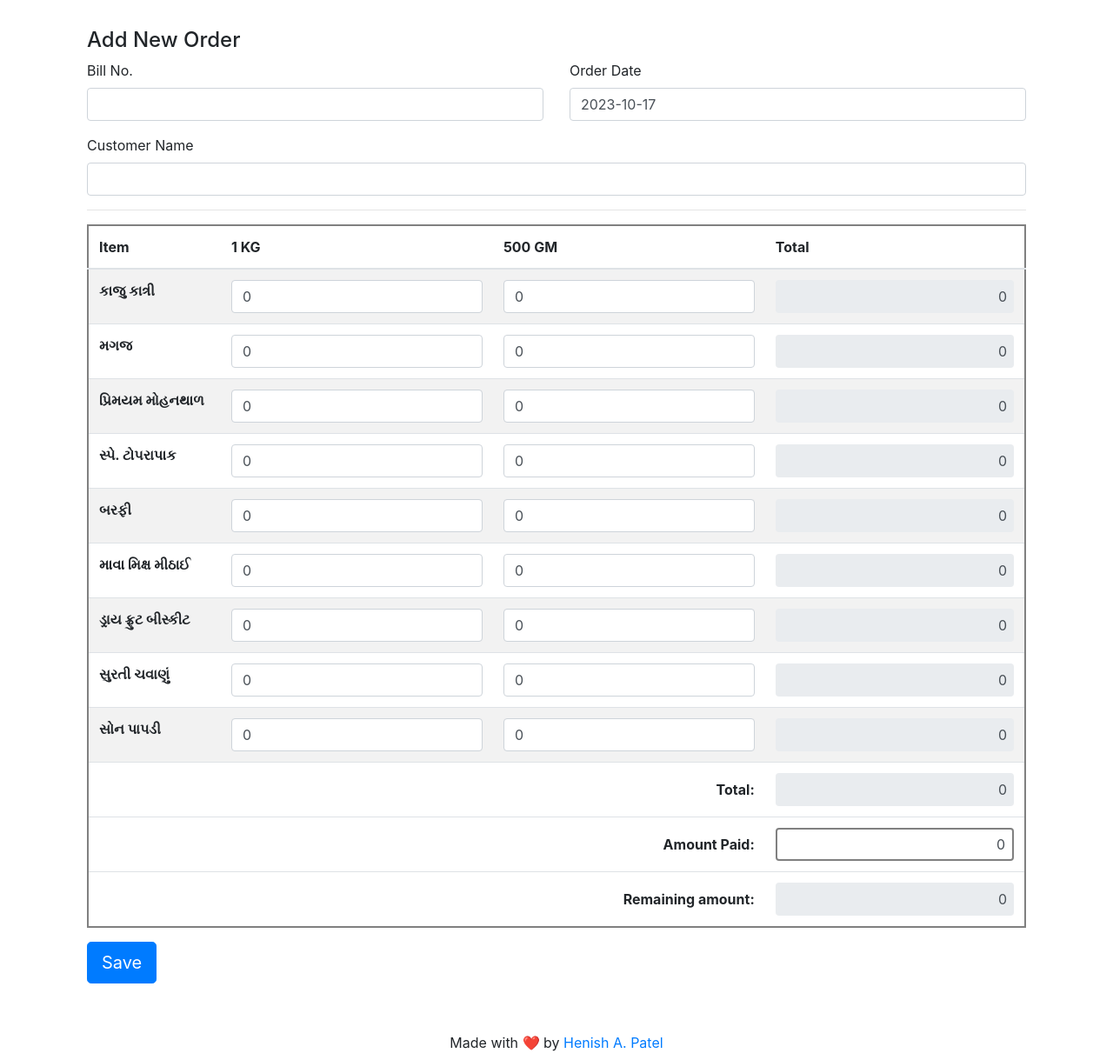
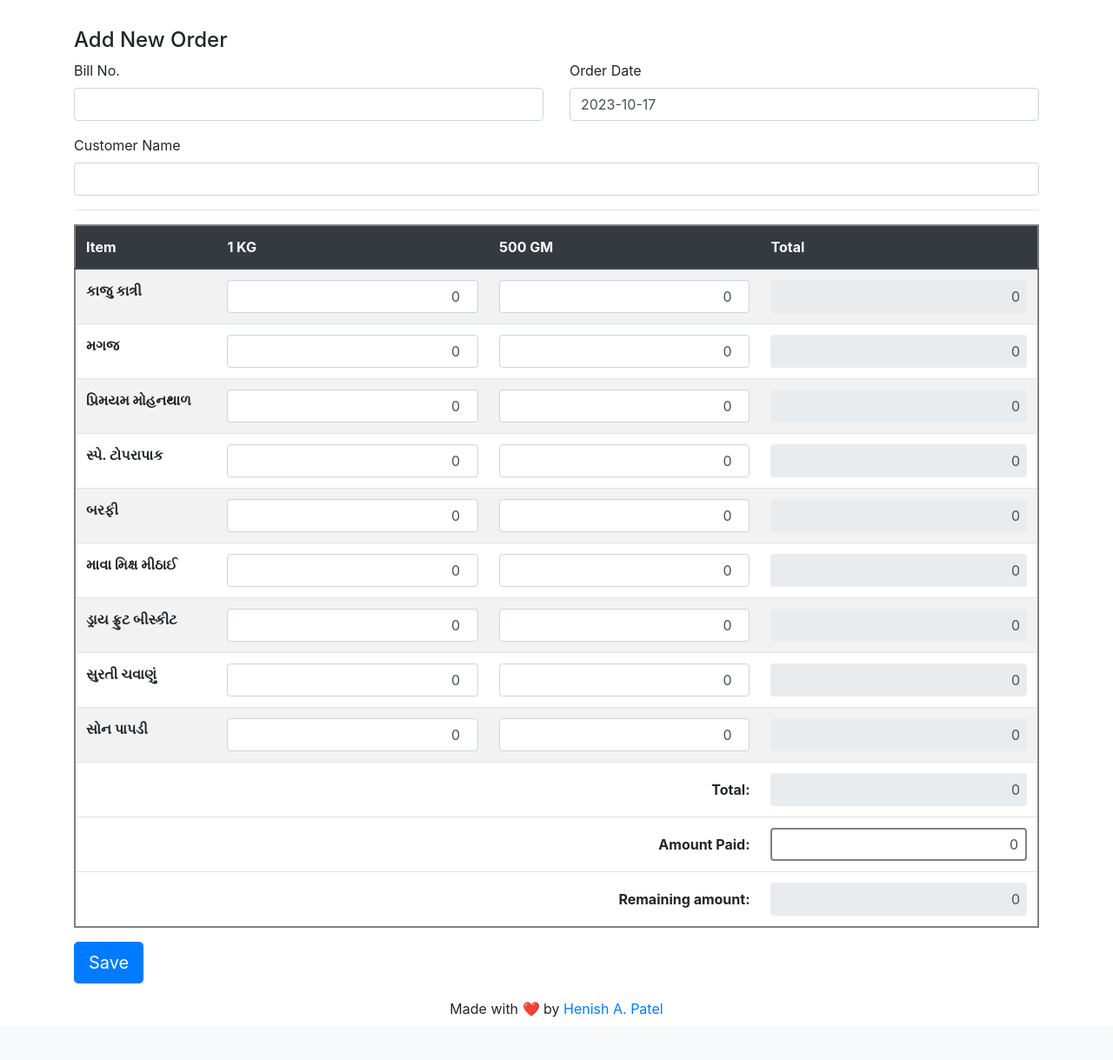
Before and after one commit to henishpatel9045/sweetDealerDataEntry, a Django app: page /order/add/ in a window 1280 px wide. Shown: the part 56-1275 px from the top of the page at 87% size. After the commit the page ends 1226 px from the top, so only its background shows below. Run offline with Django 4.2, Linux system fonts and the light colour scheme; the visitor is signed in with stand-in values (Sample User, id 1); some libraries are stand-ins or nearby versions.

Commit message:
some template style change

```diff
--- a/core/forms.py
+++ b/core/forms.py
@@ -1,5 +1,7 @@
 from typing import Any
 from django import forms
+
+from core.constants import ITEM_NAMES
 from .models import Order
 
 
@@ -15,3 +17,8 @@ class OrderForm(forms.ModelForm):
         for field_name, field in self.fields.items():
             field.widget.attrs["class"] = "form-control"
             field.widget.attrs["id"] = field_name
+            field.widget.attrs["type"] = "text"
+            if field_name in ITEM_NAMES[1]:
+                field.widget.attrs[
+                    "style"
+                ] = "width: 100%; padding: 0; padding-right: 0.3rem; text-align: right;"
--- a/core/templates/order/add.html
+++ b/core/templates/order/add.html
@@ -1,6 +1,6 @@
 {% extends "order/base.html" %} {% block content %}
 
-<div class="container mt-4">
+<div class="mt-4">
   <h1 style="font-size: 1.5rem;">Add New Order</h1>
   <div class="messages">
     {% for message in messages %}
@@ -36,8 +36,8 @@
     </div>
     <hr />
     <table class="table table-striped" style="border: 2px solid gray">
-      <thead>
-        <tr>
+      <thead class="thead-dark">
+        <tr style="align-items: center;">
           <th>Item</th>
           <th>1 KG</th>
           <th>500 GM</th>
@@ -45,63 +45,63 @@
         </tr>
       </thead>
       <tbody>
-        <tr>
+        <tr  style="align-items: center;">
           <th>કાજુ કાત્રી</th>
           <td>{{form.kaju_katri_1000}}</td>
           <td>{{form.kaju_katri_500}}</td>
           <td><input type="text" class="form-control" style="border: 0; outline: 0; padding: 0; padding-right: 0.5rem; text-align: right;"
               readonly value="0" id="kaju_katri_total" /></td>
         </tr>
-        <tr>
+        <tr  style="align-items: center;">
           <th>મગજ</th>
           <td>{{form.magaj_1000}}</td>
           <td>{{form.magaj_500}}</td>
           <td><input type="text" class="form-control" style="border: 0; outline: 0; padding: 0; padding-right: 0.5rem; text-align: right;"
               readonly value="0" id="magaj_total" /></td>
         </tr>
-        <tr>
+        <tr  style="align-items: center;">
           <th>પ્રિમયમ મોહનથાળ</th>
           <td>{{form.premium_mohanthal_1000}}</td>
           <td>{{form.premium_mohanthal_500}}</td>
           <td><input type="text" class="form-control" style="border: 0; outline: 0; padding: 0; padding-right: 0.5rem; text-align: right;"
               readonly value="0" id="premium_mohanthal_total" /></td>
         </tr>
-        <tr>
+        <tr  style="align-items: center;">
           <th>સ્પે. ટોપરાપાક</th>
           <td>{{form.special_toparapak_1000}}</td>
           <td>{{form.special_toparapak_500}}</td>
           <td><input type="text" class="form-control" style="border: 0; outline: 0; padding: 0; padding-right: 0.5rem; text-align: right;"
               readonly value="0" id="special_toparapak_total" /></td>
         </tr>
-        <tr>
+        <tr  style="align-items: center;">
           <th>બરફી</th>
           <td>{{form.barfi_1000}}</td>
           <td>{{form.barfi_500}}</td>
           <td><input type="text" class="form-control" style="border: 0; outline: 0; padding: 0; padding-right: 0.5rem; text-align: right;"
               readonly value="0" id="barfi_total" /></td>
         </tr>
-        <tr>
+        <tr  style="align-items: center;">
           <th>માવા મિક્ષ મીઠાઈ</th>
           <td>{{form.mava_mix_mithai_1000}}</td>
           <td>{{form.mava_mix_mithai_500}}</td>
           <td><input type="text" class="form-control" style="border: 0; outline: 0; padding: 0; padding-right: 0.5rem; text-align: right;"
               readonly value="0" id="mava_mix_mithai_total" /></td>
         </tr>
-        <tr>
+        <tr  style="align-items: center;">
           <th>ડ્રાય ફ્રુટ બીસ્કીટ</th>
           <td>{{form.dry_fruite_biscuite_1000}}</td>
           <td>{{form.dry_fruite_biscuite_500}}</td>
           <td><input type="text" class="form-control" style="border: 0; outline: 0; padding: 0; padding-right: 0.5rem; text-align: right;"
               readonly value="0" id="dry_fruite_biscuite_total" /></td>
         </tr>
-        <tr>
+        <tr  style="align-items: center;">
           <th>સુરતી ચવાણું</th>
           <td>{{form.surti_chavanu_1000}}</td>
           <td>{{form.surti_chavanu_500}}</td>
           <td><input type="text" class="form-control" style="border: 0; outline: 0; padding: 0; padding-right: 0.5rem; text-align: right;"
               readonly value="0" id="surti_chavanu_total" /></td>
         </tr>
-        <tr>
+        <tr  style="align-items: center;">
           <th>સોન પાપડી</th>
           <td>{{form.son_papdi_1000}}</td>
           <td>{{form.son_papdi_500}}</td>
@@ -109,24 +109,20 @@
               readonly value="0" id="son_papdi_total" /></td>
         </tr>
       <tfoot>
-        <tr>
-          <td></td>
-          <td></td>
-          <td style="text-align: right; font-weight: bolder; vertical-align: middle;">Total: </td>
+        <tr  style="align-items: center;">
+
+          <td colspan="3" style="text-align: right; font-weight: bolder; vertical-align: middle;">Total: </td>
           <td><input type="text" class="form-control" style="border: 0; outline: 0; padding: 0; padding-right: 0.5rem; text-align: right;"
               readonly value="0" id="bill_total" /></td>
         </tr>
         <tr>
-          <td></td>
-          <td></td>
-          <td style="text-align: right; font-weight: bolder; vertical-align: middle;">Amount Paid: </td>
+          <td colspan="3" style="text-align: right; font-weight: bolder; vertical-align: middle;">Amount Paid: </td>
           <td><input type="text" class="form-control" name="amount_paid"
               style="border: 2px solid gray; outline: 0; padding: 0; padding-right: 0.5rem; text-align: right;" value="0" id="amount_paid" /></td>
         </tr>
         <tr>
-          <td></td>
-          <td></td>
-          <td style="text-align: right; font-weight: bolder; vertical-align: middle;">Remaining amount: </td>
+
+          <td colspan="3" style="text-align: right; font-weight: bolder; vertical-align: middle;">Remaining amount: </td>
           <td><input type="text" class="form-control" style="border: 0; outline: 0; padding: 0; padding-right: 0.5rem; text-align: right;"
               readonly value="0" id="remaining_amount" /></td>
         </tr>
--- a/core/templates/order/base.html
+++ b/core/templates/order/base.html
@@ -54,9 +54,9 @@
     </div>
   </nav>
 
-  <div class="container mt-2 mb-5" style="flex: 1; width: 100%;">{% block content %} {% endblock %}</div>
+  <div class="container mt-2 mb-3" style="flex: 1; width: 100%;">{% block content %} {% endblock %}</div>
 
-  <div style="margin-bottom: 0.5rem; margin-top: 0.5rem;">Made with ❤️ by <a href="https://www.instagram.com/henish.patel.77">Henish A. Patel</a></div>
+  <div style="margin-bottom: 0.5rem; margin-top: 0.1rem;">Made with ❤️ by <a href="https://www.instagram.com/henish.patel.77">Henish A. Patel</a></div>
 </div>
   <!-- Include Bootstrap JS and jQuery (optional) -->
   <script src="https://code.jquery.com/jquery-3.5.1.slim.min.js"></script>
```
Also changed, not shown: core/templates/order/edit.html (+4 -6 lines).
